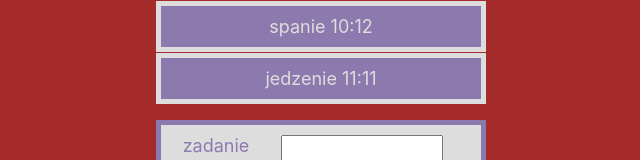
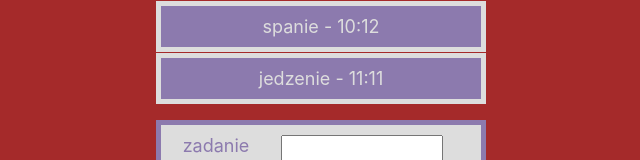
Before and after one commit to JakubKarp/simple-todo-react, a React (Create React App) app: page / in a window 1280 px wide. Shown: the top 160 px of the page, without its empty margins (319-959 px from the left). Built offline with nearby package versions, Linux system fonts and the light colour scheme.

Commit message:
delete button style

```diff
--- a/src/App.css
+++ b/src/App.css
@@ -13,6 +13,14 @@ body{
 .task{
   background: #8C7AAE
 }
+.deleteTask{
+  float: right;
+  display: none;
+  cursor: pointer;
+}
 .task:hover{
   background: indianred
 }
+.task:hover .deleteTask{
+  display: inline;
+}
--- a/src/App.js
+++ b/src/App.js
@@ -44,12 +44,9 @@ class App extends Component {
   }
 
   deleteTask(id) {
-    let afterDeleted = this.state.tasks.filter(
-      item => item.id !== id
-    )
-    this.setState({
-      tasks: afterDeleted
-    })
+    this.setState(prevState => ({
+      tasks: prevState.tasks.filter(item => item.id !== id)
+    }))
   }
 
   // onHover(element) {
--- a/src/components/Tasks.js
+++ b/src/components/Tasks.js
@@ -14,11 +14,12 @@ const Tasks = (props) => {
         <div
             className="task"
             style={styleTask}
-            onClick={() => props.click(props.idElement)}
         >
-            <span>{props.name}</span>
-            <span> {props.hour}</span>
-            <span>:{props.minutes}</span>
+            {props.name} - {props.hour}:{props.minutes}
+            <div
+                className="deleteTask"
+                onClick={() => props.click(props.idElement)}
+            >x</div>
         </div>
     )
 }
```
